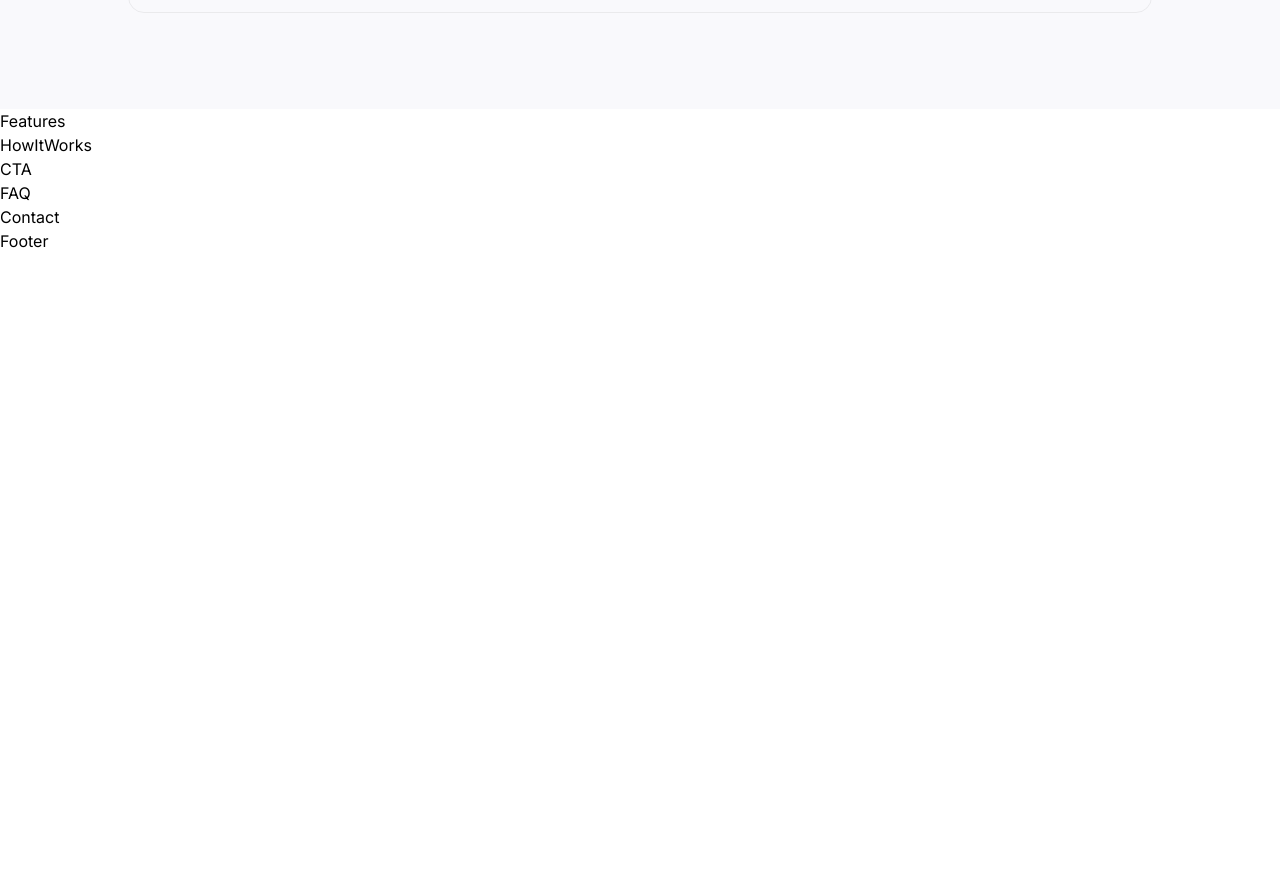
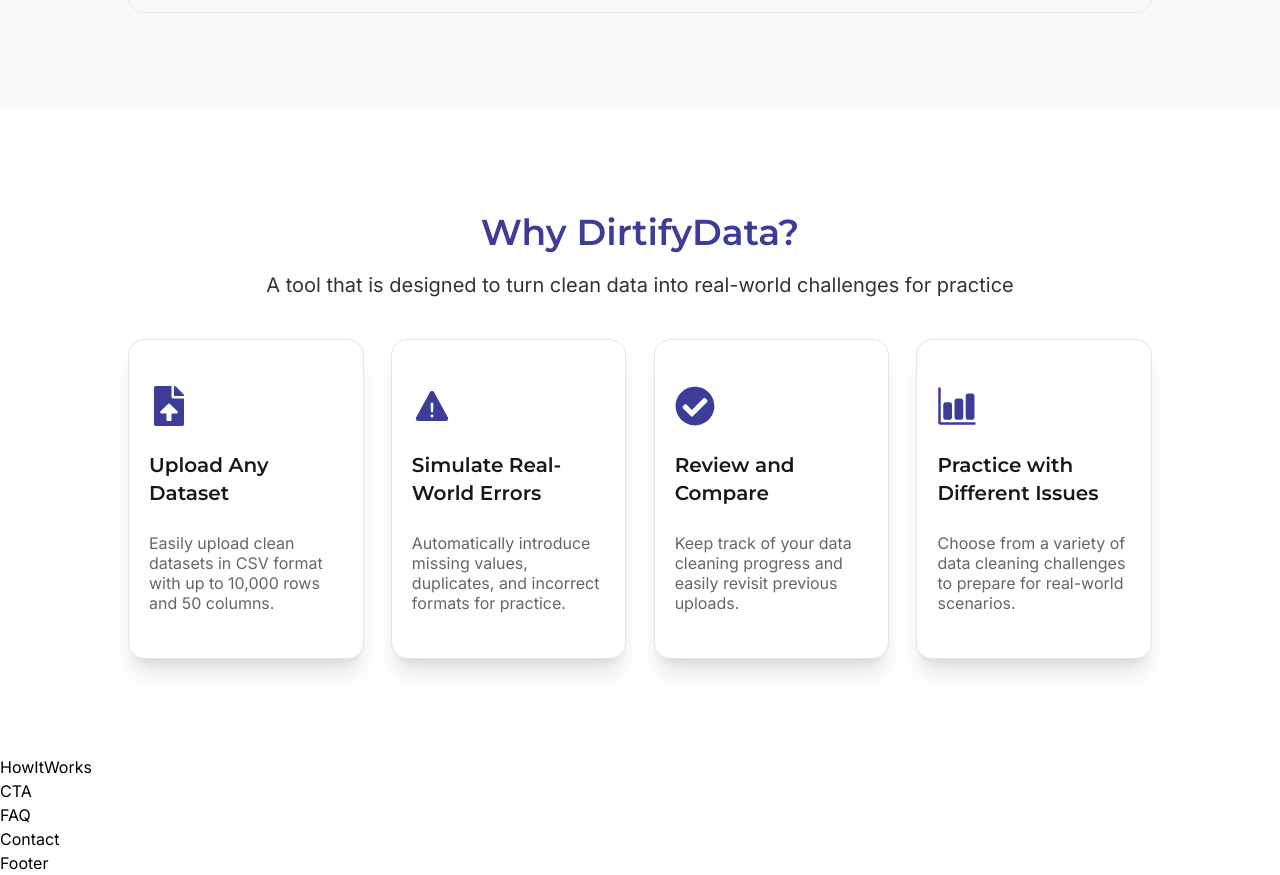
Before and after one commit to ANIEKWECHIDERA/dirty-data-simulator, a React (Vite) app: page / in a window 1280 px wide. Shown: the part 1285-2160 px from the top of the page. Before the commit the page ends 1538 px from the top, so only its background shows below. Built offline with nearby package versions, Linux system fonts and the light colour scheme.

Commit message:
did two sections and added icons

```diff
--- a/package.json
+++ b/package.json
@@ -11,7 +11,9 @@
   },
   "dependencies": {
     "react": "^18.3.1",
-    "react-dom": "^18.3.1"
+    "react-dom": "^18.3.1",
+    "react-icon": "^1.0.0",
+    "react-icons": "^5.3.0"
   },
   "devDependencies": {
     "@eslint/js": "^9.11.1",
--- a/src/components/About.jsx
+++ b/src/components/About.jsx
@@ -6,9 +6,9 @@ const About = () => {
       <div className="border border-[#6666661A] rounded-2xl flex justify-between items-center w-[80%] mx-auto">
         <img src="" alt="" className="w-[47%]" />
         <div className="text-left w-[47%] py-5">
-          <h1 className="font-montserrat font-bold text-3xl text-[#3D3C99] mb-3">
+          <h3 className="font-montserrat font-bold text-3xl text-[#3D3C99] mb-3">
             About DirtifyData
-          </h1>
+          </h3>
           <p className="font-normal text-base text-[#333333] leading-7 mb-10">
             DirtifyData is dedicated to help data professional and students
             simulate real-world data cleaning challenges. Our platform makes it
--- a/src/components/Features.jsx
+++ b/src/components/Features.jsx
@@ -1,7 +1,53 @@
 import React from "react";
+import FeaturesCard from "./FeaturesCard";
+import { FaFileUpload, FaCheckCircle } from "react-icons/fa";
+import { IoIosWarning } from "react-icons/io";
+import { IoBarChart } from "react-icons/io5";
 
 const Features = () => {
-  return <div>Features</div>;
+  return (
+    <div className="py-24">
+      <div className="flex justify-center items-center flex-col w-[80%] mx-auto">
+        <div className="text-center">
+          <h2 className="text-center mb-3">Why DirtifyData?</h2>
+          <p className="text-[#333333] font-normal text-xl">
+            A tool that is designed to turn clean data into real-world
+            challenges for practice
+          </p>
+        </div>
+        <div className="flex w-full justify-between items-center">
+          <FeaturesCard
+            icon={<FaFileUpload color="#3D3C99" size={40} />}
+            heading={"Upload Any Dataset"}
+            text={
+              "Easily upload clean datasets in CSV format with up to 10,000 rows and 50 columns."
+            }
+          />
+          <FeaturesCard
+            icon={<IoIosWarning color="#3D3C99" size={40} />}
+            heading={"Simulate Real-World Errors"}
+            text={
+              "Automatically introduce missing values, duplicates, and incorrect formats for practice."
+            }
+          />
+          <FeaturesCard
+            icon={<FaCheckCircle color="#3D3C99" size={40} />}
+            heading={"Review and Compare"}
+            text={
+              "Keep track of your data cleaning progress and easily revisit previous uploads."
+            }
+          />
+          <FeaturesCard
+            icon={<IoBarChart color="#3D3C99" size={40} />}
+            heading={"Practice with Different Issues"}
+            text={
+              "Choose from a variety of data cleaning challenges to prepare for real-world scenarios."
+            }
+          />
+        </div>
+      </div>
+    </div>
+  );
 };
 
 export default Features;
--- /dev/null
+++ b/src/components/FeaturesCard.jsx
@@ -0,0 +1,15 @@
+import React from "react";
+
+const FeaturesCard = ({ icon, heading, text }) => {
+  return (
+    <div className="flex justify-evenly items-start flex-col bg-white border border-[#E5E5E5] rounded-2xl shadow-xl w-[23%] h-[320px] mt-10 py-9 px-5 hover:scale-105 transition-transform hover:shadow-2xl">
+      {icon}
+      <h3 className="my-4 font-montserrat font-semibold text-xl text-[#18181B]">
+        {heading}
+      </h3>
+      <p className="text-[#666666] font-normal text-base leading-5">{text}</p>
+    </div>
+  );
+};
+
+export default FeaturesCard;
--- a/src/components/Hero.jsx
+++ b/src/components/Hero.jsx
@@ -7,7 +7,7 @@ const Hero = () => {
       <div className="absolute -top-[200px] -left-[900px] w-full -z-[1] opacity-50">
         <img src={backglow} />
       </div>
-      <div className="absolute bottom-[-100px] -right-[80px] w-full -z-[1] rotate-180 opacity-50">
+      <div className="absolute bottom-[-100px] -right-[80px] w-full -z-[1] rotate-180 opacity-25">
         <img src={backglow} />
       </div>
       <div className="grid-background" />
--- a/src/components/NavBar.jsx
+++ b/src/components/NavBar.jsx
@@ -4,9 +4,9 @@ const NavBar = () => {
   return (
     <div className=" w-full bg-[#12062A] text-white sticky top-0 py-3 border-b border-b-[#6467EF26] h-20 z-50">
       <div className="flex justify-between items-center w-[80%] mx-auto">
-        <h1 className="font-urbanist font-bold tracking-[0.8px] text-2xl">
+        <logo className="font-urbanist font-bold tracking-[0.8px] text-2xl">
           DIRTYDATA
-        </h1>
+        </logo>
         <ul className="flex justify-between gap-10 font-inter">
           <li>Home</li>
           <li>About</li>
--- a/src/index.css
+++ b/src/index.css
@@ -7,6 +7,13 @@
 * {
   box-sizing: border-box;
   font-family: "Inter", serif;
+}
+
+h2 {
+  color: #3d3c99;
+  font-family: "montserrat", serif;
+  font-weight: 600;
+  font-size: 2.25rem;
 }
 
 /* Gradient grid background */
```
Also changed, not shown: 1 other file (tests, documents, lock files or other folders).
